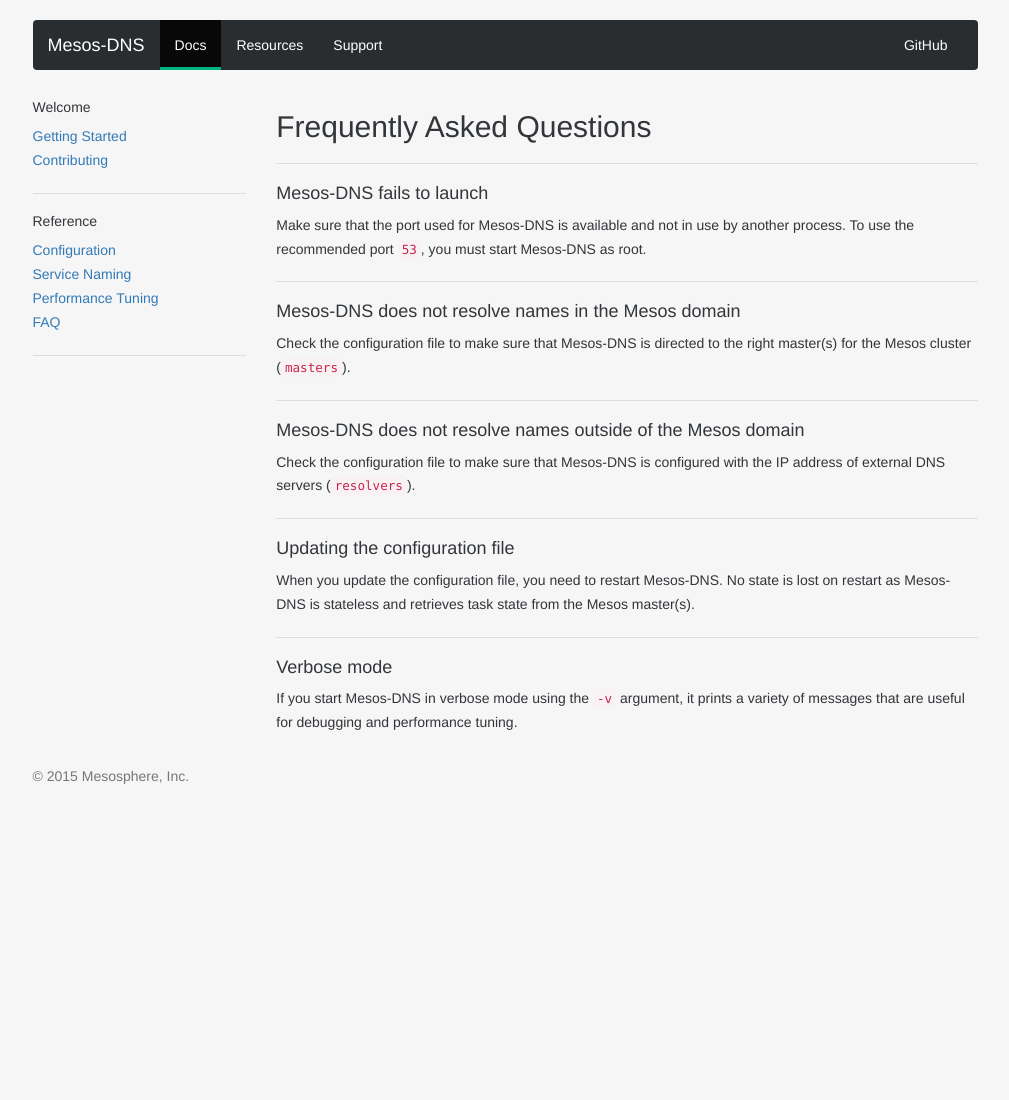
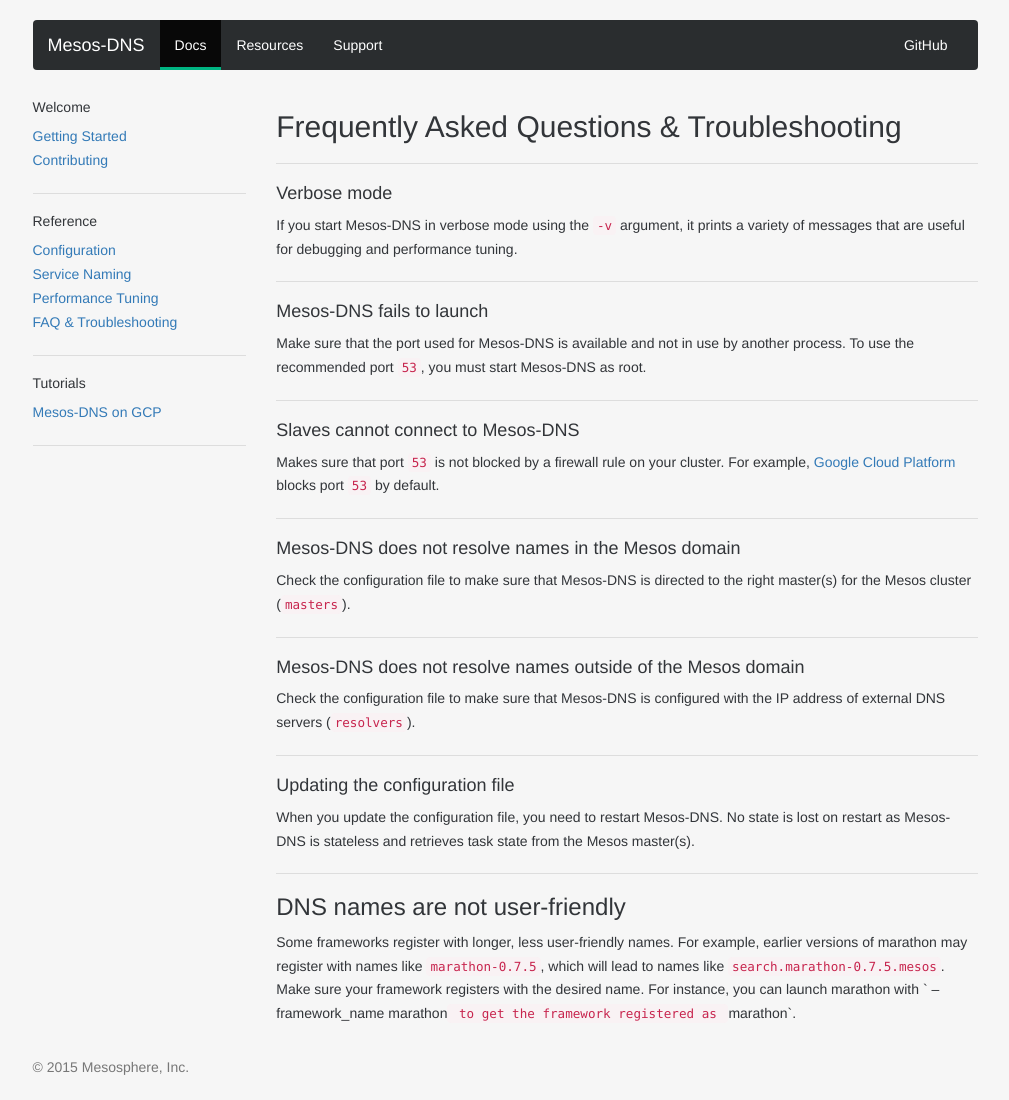
Before and after one commit to vkorehov/mesos-dns, a Jekyll site: the page built from docs/faq.md, in a window 1280 px wide. Shown: the whole page, without its empty margins (135-1144 px from the left). Built offline with Jekyll 4.4.1, drawn with Linux system fonts in a browser that asks for light colours; nearby versions of some CDN libraries; some web fonts are replaced; Markdown is read by kramdown in place of the engine named in the settings; before the commit the page ends 900 px from its top, so only the background shows below that.

Commit message:
Updated documentation

```diff
--- a/_layouts/docs.html
+++ b/_layouts/docs.html
@@ -36,11 +36,18 @@ layout: default
       </li>
        <li>
         <a href="{{ site.baseurl }}/docs/faq.html">
-          FAQ
+          FAQ & Troubleshooting
         </a>
       </li>
+    <hr>
+    <h5>Tutorials</h5>
+    <ul class="list-unstyled">
+       <li>
+        <a href="{{ site.baseurl }}/docs/tutorial-gce.html">
+        Mesos-DNS on GCP</a>
+      </li>
+    <hr>
     </ul>
-    <hr>
 <!---
     <h5>Resources</h5>
     <ul class="list-unstyled">
--- a/docs/faq.md
+++ b/docs/faq.md
@@ -2,13 +2,26 @@
 title: Mesos-DNS FAQ
 ---
 
-##  Frequently Asked Questions
+##  Frequently Asked Questions & Troubleshooting
 
 ---
+
+#### Verbose mode
+
+If you start Mesos-DNS in verbose mode using the `-v` argument, it  prints a variety of messages that are useful for debugging and performance tuning.
+
+---
+
 
 #### Mesos-DNS fails to launch
 
 Make sure that the port used for Mesos-DNS is available and not in use by another process. To use the recommended port `53`, you must start Mesos-DNS as root.
+
+---
+
+#### Slaves cannot connect to Mesos-DNS
+
+Makes sure that port `53` is not blocked by a firewall rule on your cluster. For example, [Google Cloud Platform](https://cloud.google.com/) blocks port `53` by default.
 
 ---
 
@@ -30,6 +43,6 @@ When you update the configuration file, you need to restart Mesos-DNS. No state
 
 ---
 
-#### Verbose mode
+### DNS names are not user-friendly
 
-If you start Mesos-DNS in verbose mode using the `-v` argument, it  prints a variety of messages that are useful for debugging and performance tuning.
+Some frameworks register with longer, less user-friendly names. For example, earlier versions of marathon may register with names like `marathon-0.7.5`, which will lead to names like `search.marathon-0.7.5.mesos`. Make sure your framework registers with the desired name. For instance, you can launch marathon with ` --framework_name marathon` to get the framework registered as `marathon`.
```
Also changed, not shown: docs/naming.md (+3 -1 lines).
